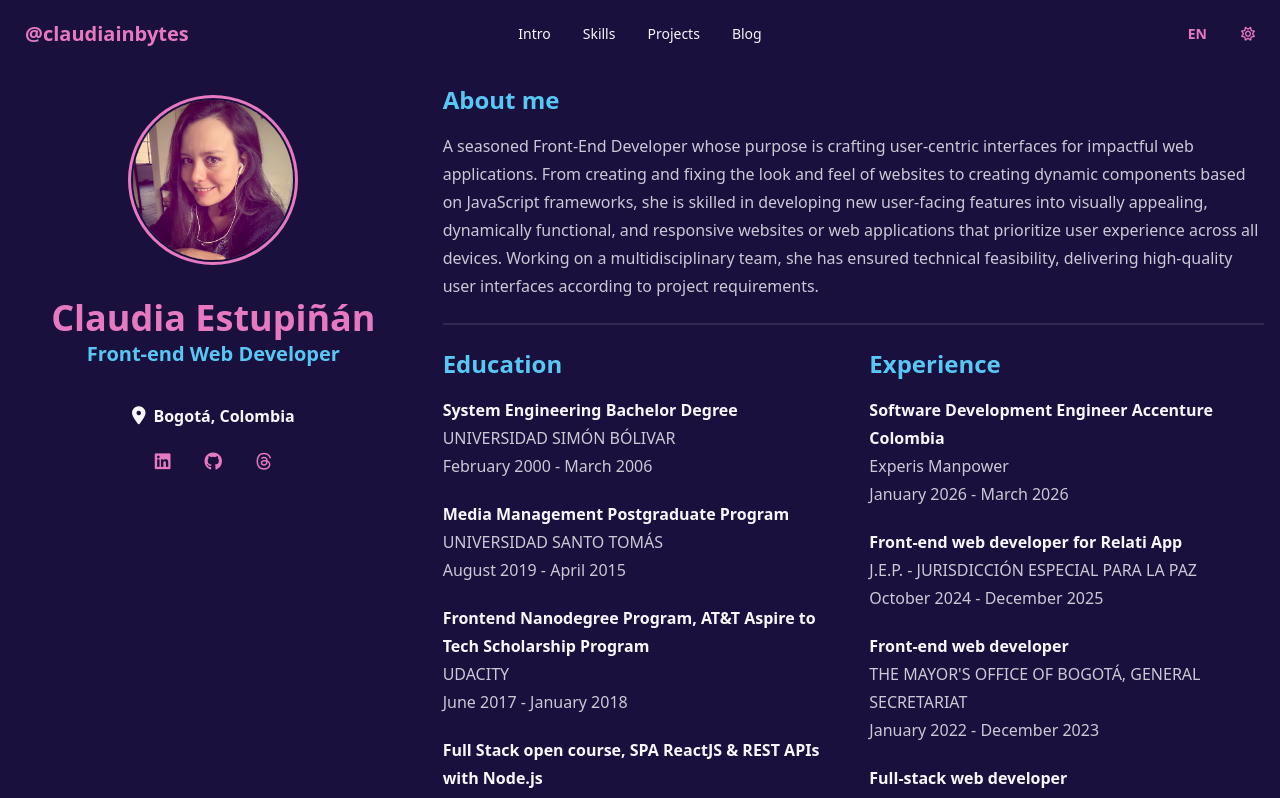
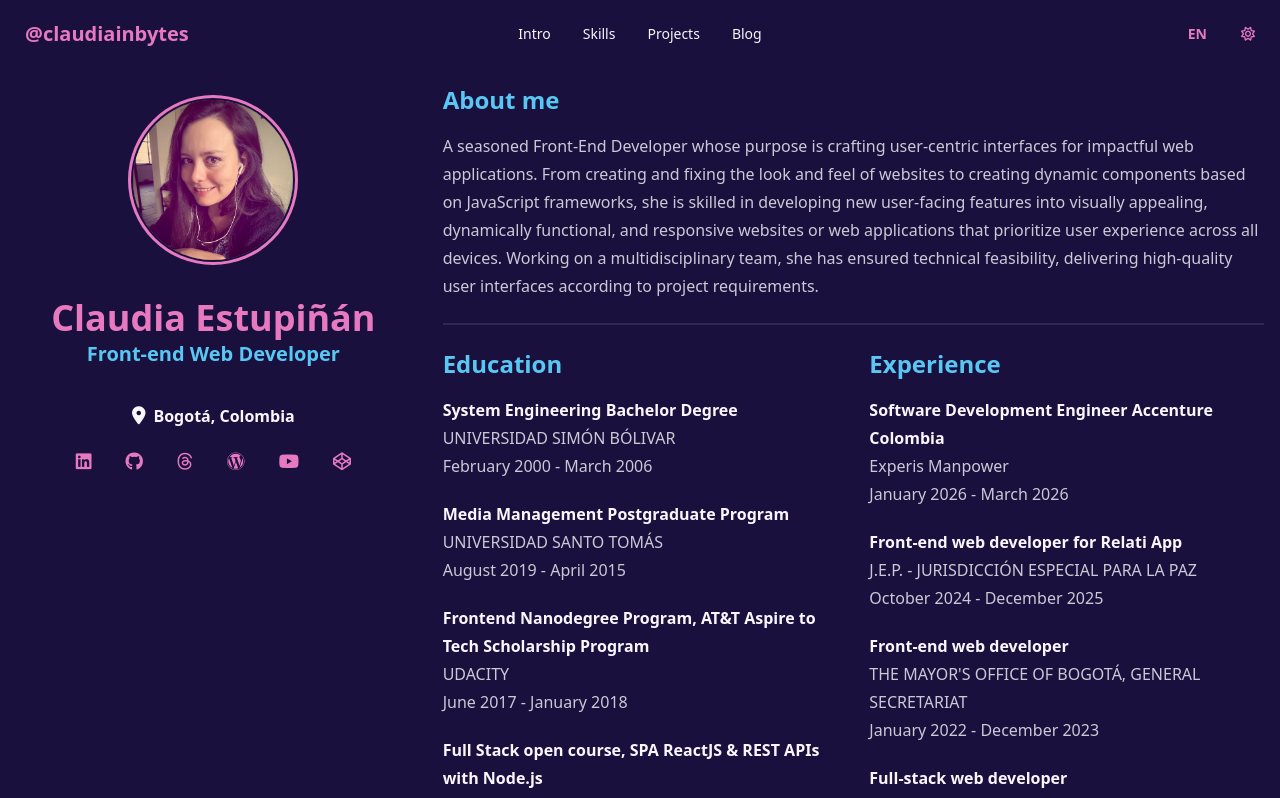
Before and after one commit to claudiainbytes/claudiainbytes.github.io, a Vue app: page / in a window 1280 px wide. Shown: the top 798 px of the page. Built offline with nearby package versions, Linux system fonts and the light colour scheme.

Commit message:
Modifying social media visibility data

```diff
--- a/public/json/data.json
+++ b/public/json/data.json
@@ -35,6 +35,30 @@
                 "name" : "Threads",
                 "url"  : "https://www.threads.net/@claudiainbytes",
                 "iconclass": "fa-brands fa-threads",
+                "target" : "_blank",
+                "visible" : true
+            },
+            {
+                "id" : 5,
+                "name" : "Wordpress",
+                "url"  : "https://claudiainbytes.wordpress.com/",
+                "iconclass": "fa-brands fa-wordpress",
+                "target" : "_blank",
+                "visible" : true
+            },
+            {
+                "id" : 6,
+                "name" : "You Tube",
+                "url"  : "https://www.youtube.com/@claudiainbytes",
+                "iconclass": "fa-brands fa-youtube",
+                "target" : "_blank",
+                "visible" : true
+            },
+            {
+                "id" : 7,
+                "name" : "Codepen",
+                "url"  : "https://codepen.io/claudiainbytes/pens/public",
+                "iconclass": "fa-brands fa-codepen",
                 "target" : "_blank",
                 "visible" : true
             }
--- a/src/components/Header.vue
+++ b/src/components/Header.vue
@@ -14,7 +14,7 @@
           </div>
           <div class="w-full text-center p-4 prose prose-a:text-lg max-w-none">
             <h4 class="my-0"><i class="fa-solid fa-location-dot text-lg mr-2 mb-2"></i>{{ headerData.location }}</h4>
-            <a class="social-media-icon-link" v-for="sm in headerData.social_media" :key="sm.id" :href="sm.url" :target="sm.target" v-show="sm.visible">
+            <a class="social-media-icon-link" v-for="sm in visibleSocialMedia" :key="sm.id" :href="sm.url" :target="sm.target">
               <i :class="sm.iconclass"></i>
             </a>
           </div>
@@ -22,10 +22,16 @@
     </header>
 </template>
 <script setup>
-  import { reactive } from 'vue'
+  import { computed, reactive } from 'vue'
   import { useDataStore } from './../store/data_store'
 
   const dataStore = useDataStore()
   const currentData = reactive(dataStore.getCurrentData)
   const headerData = currentData.header
+
+  const visibleSocialMedia = computed(() => {
+    if (!headerData?.social_media) return []
+
+    return headerData.social_media.filter((item) => item?.visible === true)
+  })
 </script>
```
